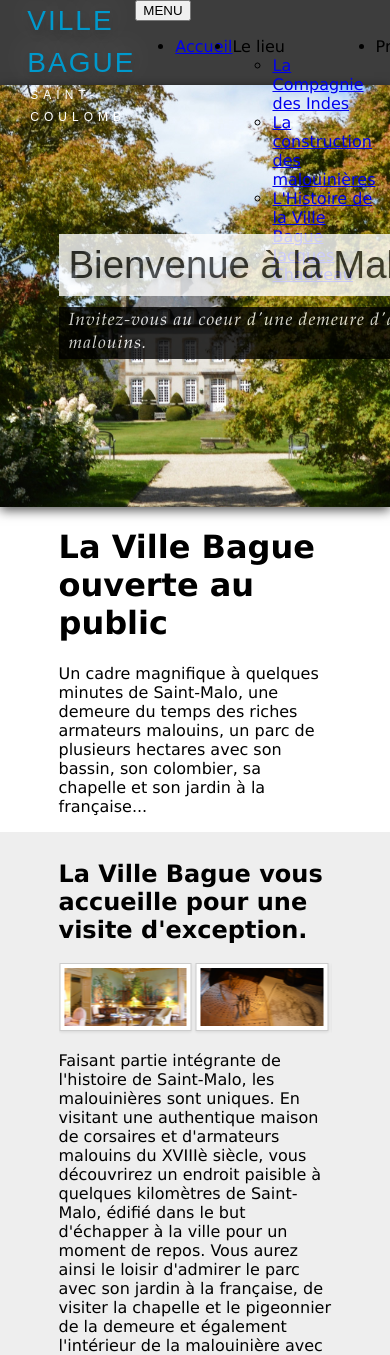
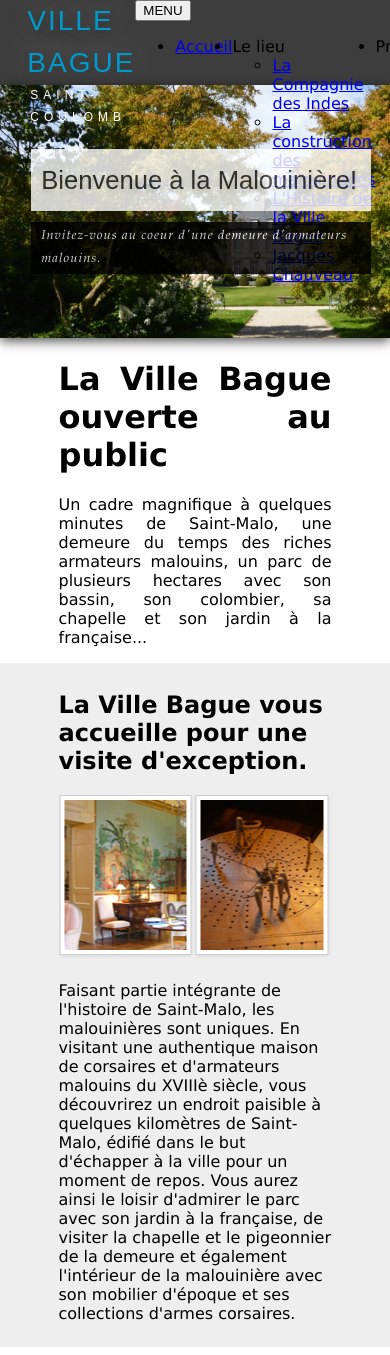
Before and after one commit to Guillaume-Cojan/la-ville-bague, a React (Create React App) app: page / in a window 390 px wide. Shown: the top 1355 px of the page. Built offline with nearby package versions, Linux system fonts and the light colour scheme.

Commit message:
make carousel responsive, make background image responsive

```diff
--- a/src/App.css
+++ b/src/App.css
@@ -4,6 +4,7 @@ body {
 }
 
 .img-polaroid {
+    width: 90%;
     padding: 4px;
     background-color: #fff;
     border: 1px solid #ccc;
@@ -11,7 +12,6 @@ body {
     -webkit-box-shadow: 0 1px 3px rgba(0, 0, 0, 0.1);
     -moz-box-shadow: 0 1px 3px rgba(0, 0, 0, 0.1);
     box-shadow: 0 1px 3px rgba(0, 0, 0, 0.1);
-    width: 90%;
 }
 
 /*------STYLING OF NAVBAR------*/
@@ -126,9 +126,57 @@ body {
 
 .home-intro {
     margin: 2% 15%;
+    text-align: justify;
+}
+
+.home-intro p {
+    text-align: justify;
 }
 
 .home-visit {
     background-color: rgb(238, 238, 238);
     padding: 2% 15%;
 }
+
+@media screen and (max-width: 900px) {
+    .img-polaroid {
+        height: 150px;
+        object-fit: cover;
+        object-position: 20% 10%;
+    }
+    #welcome-message {
+        width: 23rem;
+        font-size: 180%;
+    }
+    #welcome-subtitle {
+        width: 23rem;
+        font-size: 81%;
+    }
+    .top-img-container {
+        background-image: url("./assets/home-main.jpg");
+        background-position: right bottom 30%;
+        background-repeat: no-repeat;
+        background-attachment: center;
+        background-size: cover;
+        background-color: rgb(240, 240, 240);
+        box-shadow: 0px 3px 11px rgb(0 0 0 / 70%);
+        height: 40vh;
+    }
+}
+
+@media screen and (max-width: 700px) {
+    #welcome-message {
+        width: 20rem;
+        font-size: 160%;
+    }
+    #welcome-subtitle {
+        width: 20rem;
+        font-size: 81%;
+    }
+    .home-welcome-text-container {
+        margin: 0 8%;
+    }
+    .top-img-container {
+        height: 30vh;
+    }
+}
--- a/src/components/Home.js
+++ b/src/components/Home.js
@@ -53,16 +53,21 @@ function Home() {
                 </h2>
                 <CarouselProvider
                     naturalSlideWidth={100}
-                    naturalSlideHeight={60}
+                    naturalSlideHeight={
+                        size > 700
+                            ? 60
+                            : size > 600
+                            ? 80
+                            : size > 480
+                            ? 100
+                            : 125
+                    }
                     totalSlides={10}
-                    visibleSlides={
-                        size < 800 ? 2 : size < 1200 ? 3 : 4
-                    }
+                    visibleSlides={size < 900 ? 2 : size < 1300 ? 3 : 4}
                     isPlaying={true}
                     infinite={true}
                     interval={3000}
-                    step={size > 1200 ? 2 : 1}
-                    isIntrinsicHeight={true}
+                    step={size > 1300 ? 2 : 1}
                 >
                     <Slider>
                         <Slide index={0}>
```
